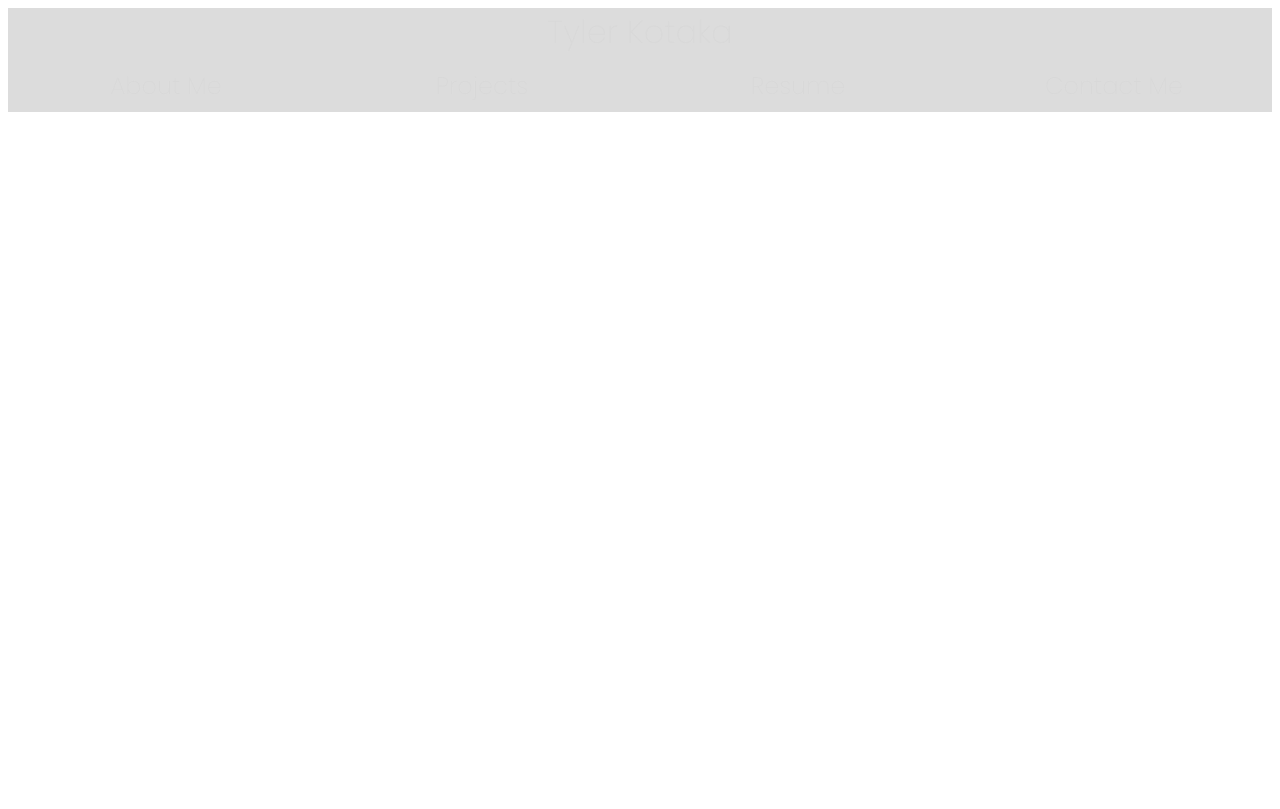
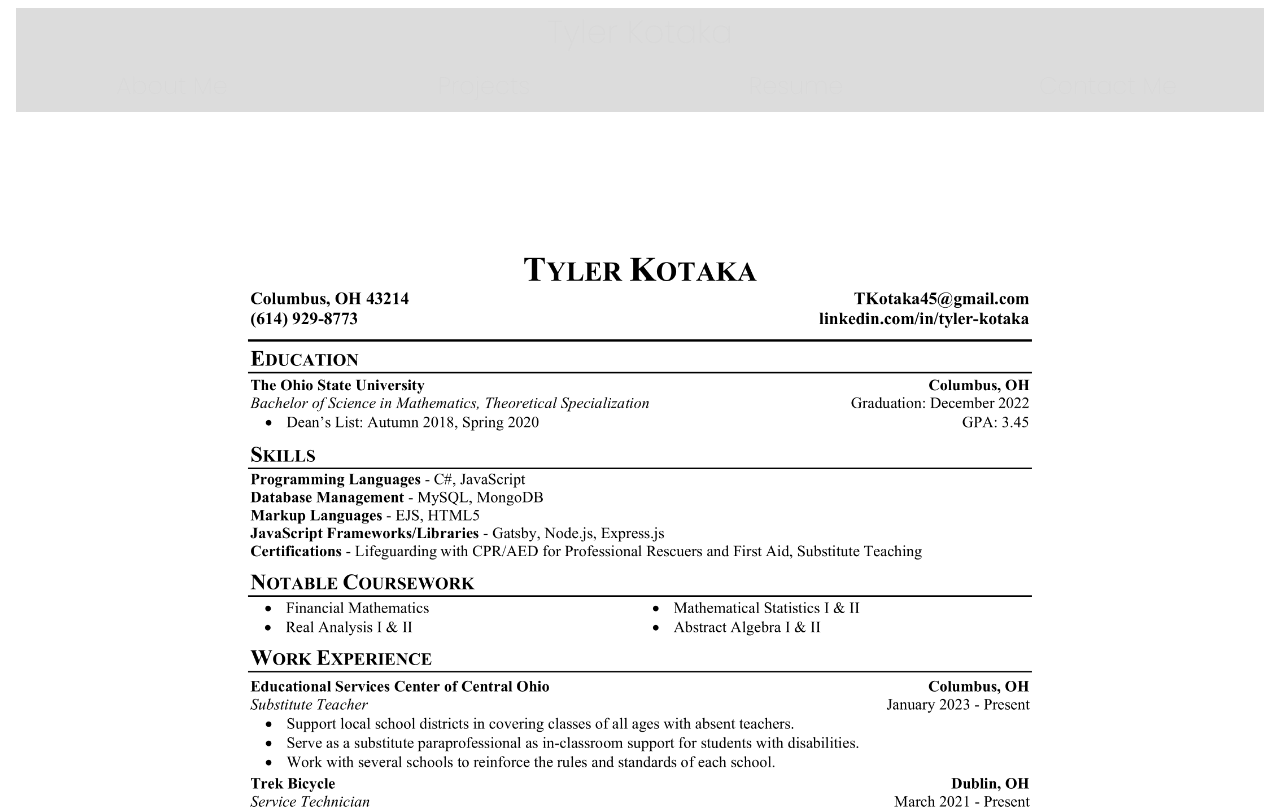
Before and after one commit to TKotaka45/Personal-Website, a Gatsby site: page /resume in a window 1280 px wide. Shown: the top 809 px of the page. Built offline with nearby package versions, Linux system fonts and the light colour scheme; Gatsby itself is replaced by a stand-in of ours.

Commit message:
Added resume

```diff
--- a/src/components/styles/resume.module.css
+++ b/src/components/styles/resume.module.css
@@ -0,0 +1,9 @@
+#image {
+    display:block;
+    margin: 5rem auto;
+    width:60rem;
+}
+
+#image:hover {
+    cursor:pointer;
+}
--- a/src/pages/resume.js
+++ b/src/pages/resume.js
@@ -1,17 +1,20 @@
 import React from 'react';
 import Header from '../components/Header'
-import resumeFile from '/static/resume.pdf'
+import Footer from '../components/Footer'
+import resumeImg from '/static/resumeImg.png'
+import * as resume from '../components/styles/resume.module.css'
 
 
 
 
 function Resume() {
     return (
-        <div>
+        <body>
             <Header />
+            <img id={resume.image} src={resumeImg} alt="An Image of my resume, click to open PDF in new window"></img>
 
-
-        </div>
+            <Footer />
+        </body>
     )
 
 }
```
Also changed, not shown: static/resumeImg.png (added), 1 other file.
